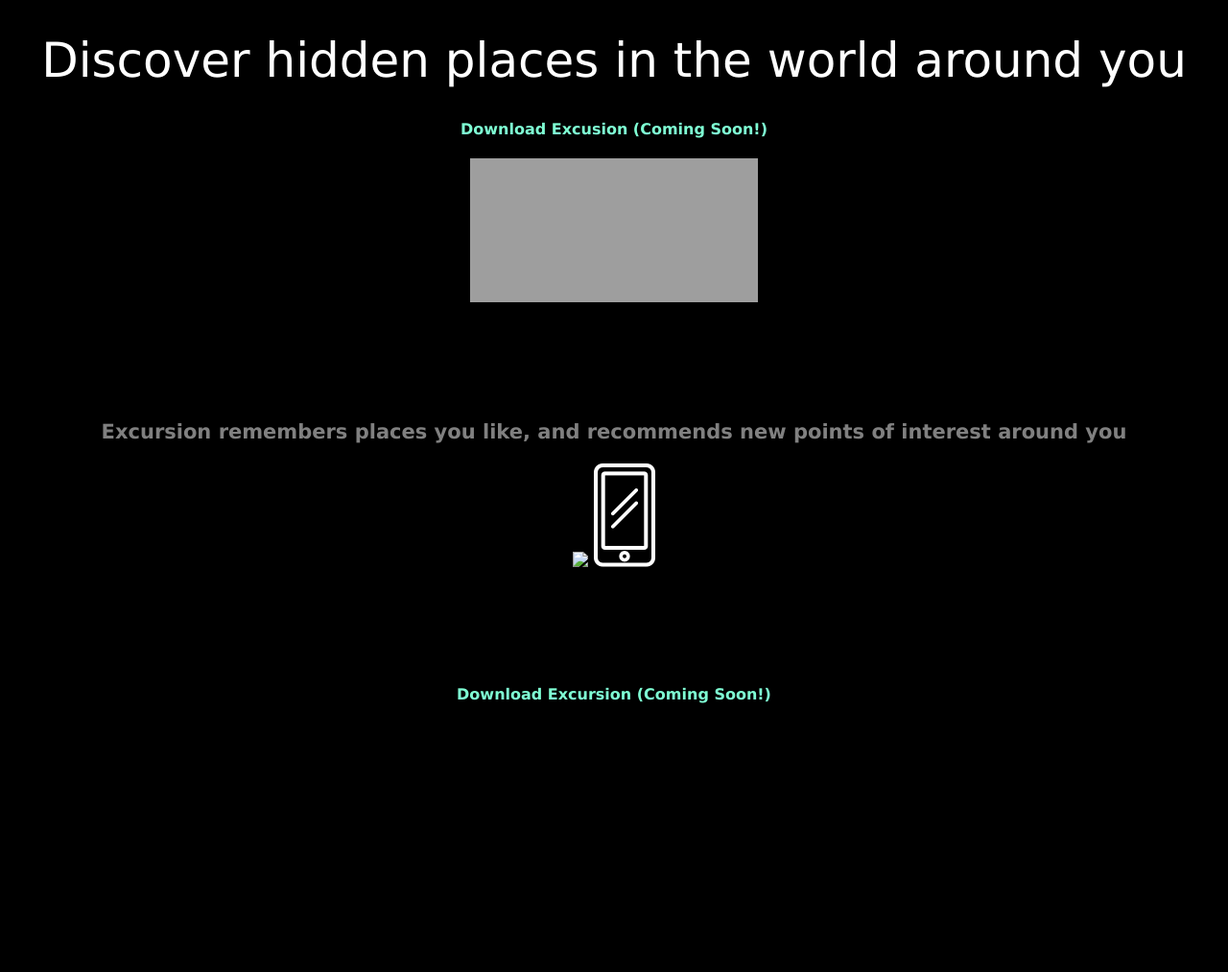
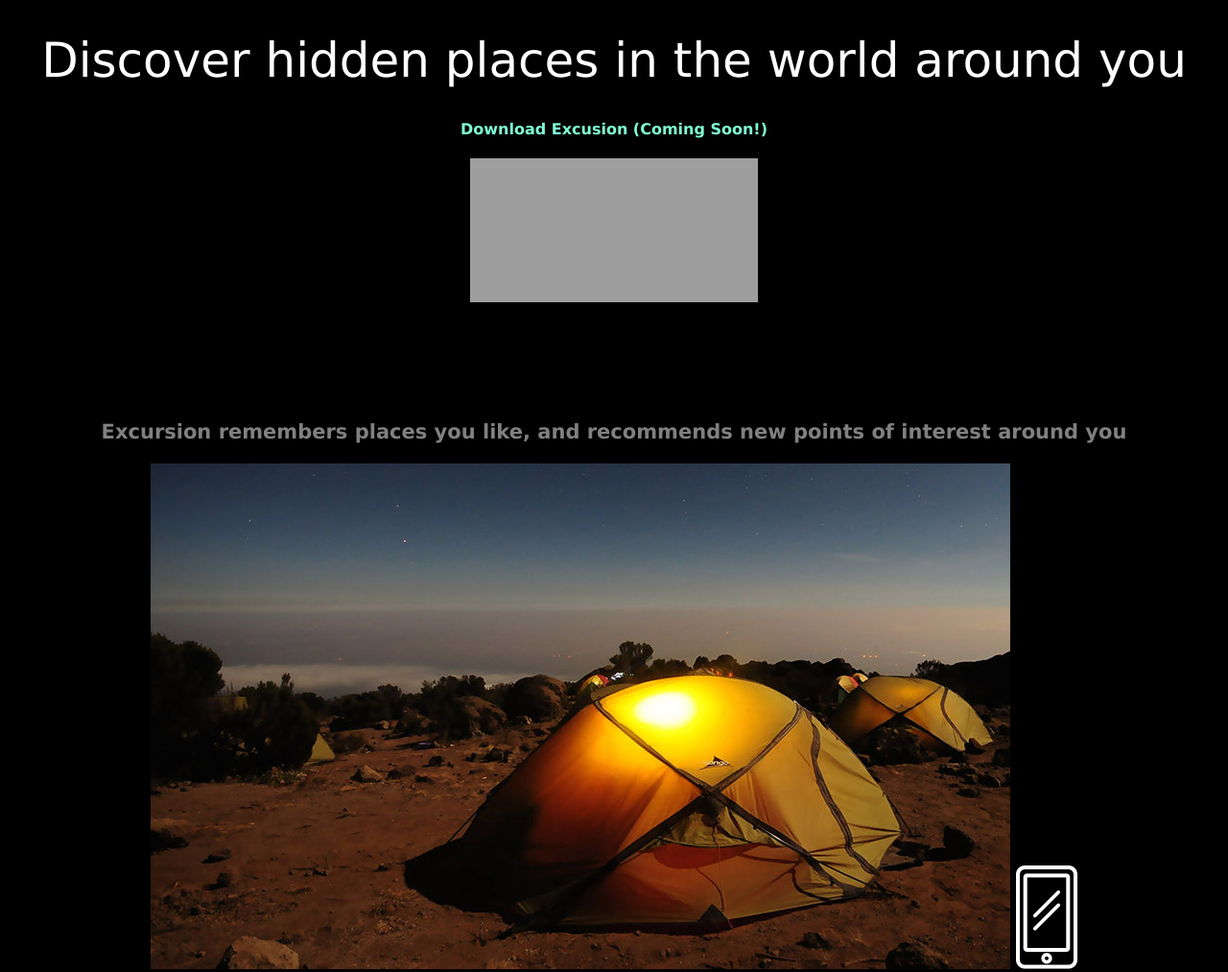
Before and after one commit to shca34/excursion, a plain HTML site: page index.html in a window 1280 px wide. Shown: the top 1013 px of the page at 96% size. Before the commit the page ends 800 px from the top, so only its background shows below. Drawn offline with Linux system fonts and the light colour scheme; grey boxes are pictures that could not be loaded.

Commit message:
fixed other image file ending

```diff
--- a/index.html
+++ b/index.html
@@ -17,7 +17,7 @@
 
 <!--Second Half-->
     <h3>Excursion remembers places you like, and recommends new points of interest around you</h3>
-      <image src="./resources/images/camp.jpeg"/>
+      <image src="./resources/images/camp.jpg"/>
       <image src="./resources/images/phone.png"/>
     <h2>Coming Soon for iPhone and Android<h2>
       <h4>Download Excursion (Coming Soon!)</h4>
```
